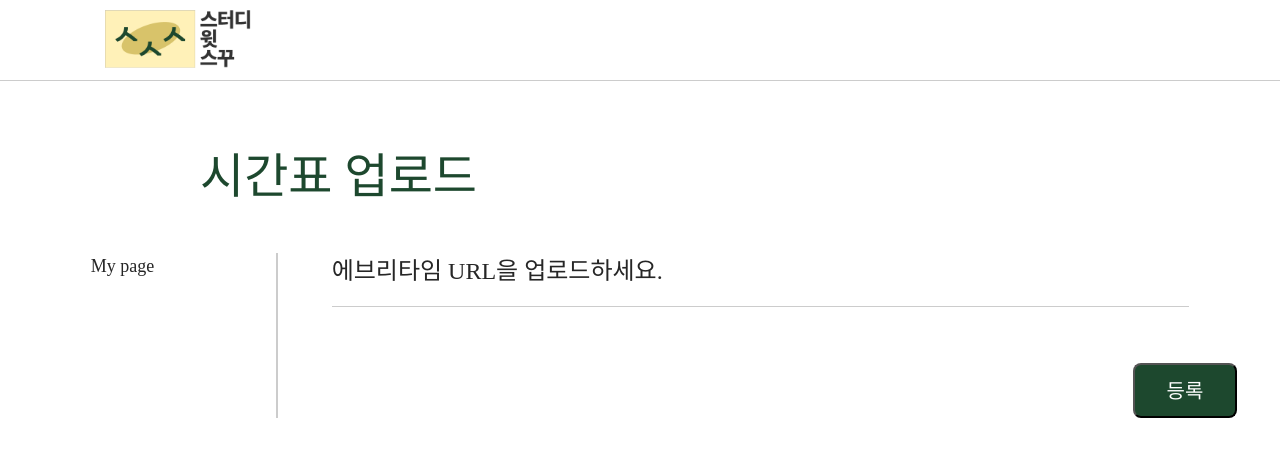
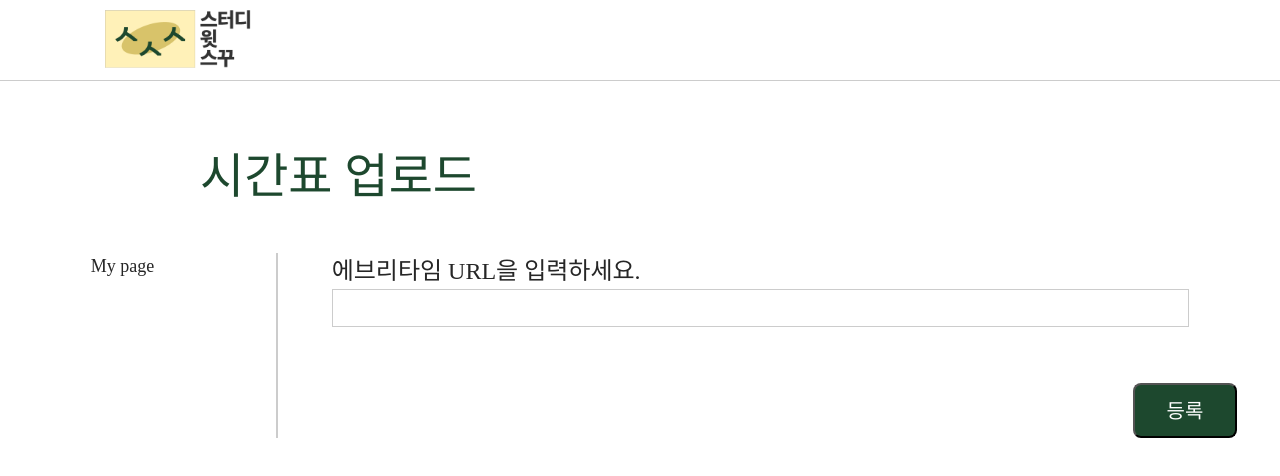
Before and after one commit to k1g99/SwithS, a React (Create React App) app in the folder frontend/: page /scheduleupload in a window 1280 px wide. Shown: the top 476 px of the page. Built offline with nearby package versions, Linux system fonts and the light colour scheme; a web font is replaced by a local one.

Commit message:
fix: fix page route

```diff
--- a/frontend/src/Pages/NoticedetailPage.js
+++ b/frontend/src/Pages/NoticedetailPage.js
@@ -11,8 +11,9 @@ import { useParams } from 'react-router-dom'
 
 function NoticedetailPage() {
   const params = useParams()
-  const clubId = params.club_id
+  const clubId = params.study_id
   const postId = params.post_id
+
   const [data, setData] = useState([])
 
   React.useEffect(() => {
--- a/frontend/src/Pages/ScheduleuploadPage.js
+++ b/frontend/src/Pages/ScheduleuploadPage.js
@@ -44,7 +44,7 @@ function UploadPage() {
             <Sidebar1 />
           </div>
           <div css={rightSection}>
-            <div css={uploadText}>에브리타임 URL을 업로드하세요.</div>
+            <div css={uploadText}>에브리타임 URL을 입력하세요.</div>
             <input
               css={urlInput}
               onChange={(e) => settimetableUrl(e.target.value)}
@@ -101,6 +101,8 @@ const urlInput = css`
   border-top: none;
   border-left: none;
   border-right: none;
+  font-size: 30px;
+  border: 1px solid var(--gray-gray-2, #ccc);
 `
 
 export default UploadPage
--- a/frontend/src/Pages/StudyroomPage.js
+++ b/frontend/src/Pages/StudyroomPage.js
@@ -31,7 +31,7 @@ function StudyroomPage() {
     api
       .get(`/post/${clubId}`)
       .then((res) => {
-        console.log(res.data.posts)
+        // console.log(res.data.posts)
         //console.log(noticeList)
         setNoticeList(res.data.posts)
       })
--- a/frontend/src/components/Dropdown.js
+++ b/frontend/src/components/Dropdown.js
@@ -27,7 +27,7 @@ function Dropdown() {
           <div css={stroke1} />
         </div>
         <div css={dropdownBottom}>
-          <Link to="/mypage">My Page</Link>
+          {/* <Link to="/mypage">My Page</Link> */}
           <Link to="/scheduleupload">시간표 업로드</Link>
         </div>
       </div>
```
